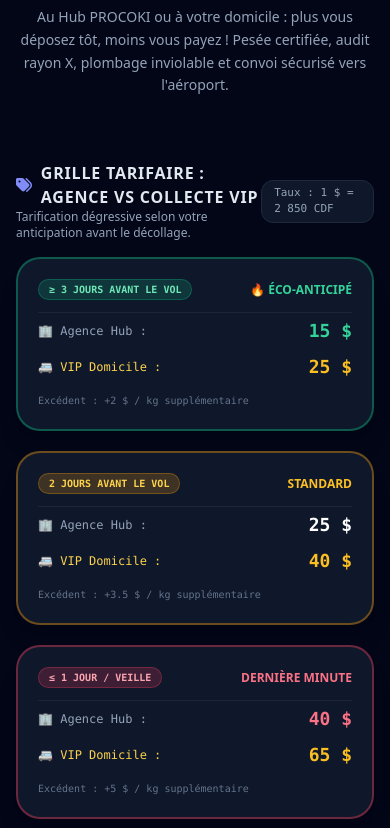
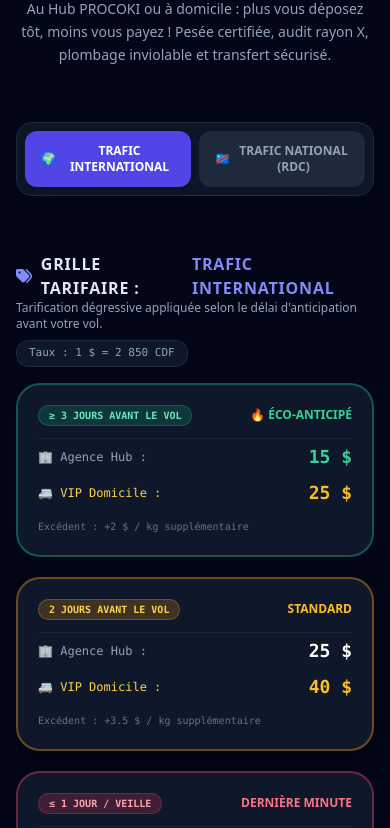
Before and after one commit to kame2052-web/Global-Tech-Solutions, a plain HTML site: page easyflytransit/index.html in a window 390 px wide. Shown: the part 397-1225 px from the top of the page. Drawn offline with nearby package versions, Linux system fonts and the light colour scheme; no server answers.

Commit message:
Update index.html

```diff
--- a/easyflytransit/index.html
+++ b/easyflytransit/index.html
@@ -45,9 +45,9 @@
         </div>
     </header>
 
-    <main class="flex-1 max-w-7xl mx-auto px-4 sm:px-6 py-12 space-y-16 w-full">
-        <!-- HERO -->
-        <div class="text-center max-w-3xl mx-auto space-y-6">
+    <main class="flex-1 max-w-7xl mx-auto px-4 sm:px-6 py-12 space-y-14 w-full">
+        <!-- TITRE HERO -->
+        <div class="text-center max-w-3xl mx-auto space-y-5">
             <span class="inline-flex items-center gap-2 px-3.5 py-1.5 rounded-full bg-indigo-500/10 border border-indigo-500/20 text-indigo-400 text-xs font-mono font-bold">
                 <i class="fa-solid fa-plane-departure"></i> Voyagez léger, votre check-in bagage est déjà fait
             </span>
@@ -56,20 +56,30 @@
                 <span class="text-transparent bg-clip-text bg-gradient-to-r from-indigo-400 via-sky-400 to-amber-300">embarquez sans stress à N'djili.</span>
             </h2>
             <p class="text-sm md:text-base text-slate-400 leading-relaxed">
-                Au Hub PROCOKI ou à votre domicile : plus vous déposez tôt, moins vous payez ! Pesée certifiée, audit rayon X, plombage inviolable et convoi sécurisé vers l'aéroport.
+                Au Hub PROCOKI ou à domicile : plus vous déposez tôt, moins vous payez ! Pesée certifiée, audit rayon X, plombage inviolable et transfert sécurisé.
             </p>
+        </div>
+
+        <!-- SÉLECTEUR DE TRAFIC : NATIONAL VS INTERNATIONAL -->
+        <div class="max-w-xl mx-auto bg-slate-900/90 border border-slate-800 p-2 rounded-2xl flex gap-2 shadow-2xl">
+            <button type="button" id="btn-toggle-int" onclick="basculerTrafic('INT')" class="flex-1 py-3 px-4 rounded-xl text-xs md:text-sm font-black uppercase transition-all flex items-center justify-center gap-2 bg-indigo-600 text-white shadow-md">
+                <span>🌍</span> <span>Trafic International</span>
+            </button>
+            <button type="button" id="btn-toggle-nat" onclick="basculerTrafic('NAT')" class="flex-1 py-3 px-4 rounded-xl text-xs md:text-sm font-black uppercase transition-all flex items-center justify-center gap-2 bg-slate-800 text-slate-400 hover:text-slate-200">
+                <span>🇨🇩</span> <span>Trafic National (RDC)</span>
+            </button>
         </div>
 
         <!-- GRILLE COMPARATIVE AGENCE & VIP PAR ANTICIPATION -->
         <div class="space-y-4">
-            <div class="flex items-center justify-between">
+            <div class="flex flex-col sm:flex-row sm:items-center justify-between gap-2">
                 <div>
                     <h3 class="text-base md:text-lg font-black uppercase tracking-wider text-slate-200 flex items-center gap-2">
-                        <i class="fa-solid fa-tags text-indigo-400"></i> Grille Tarifaire : Agence vs Collecte VIP
+                        <i class="fa-solid fa-tags text-indigo-400"></i> Grille Tarifaire : <span id="lbl-traffic-name" class="text-indigo-400">Trafic International</span>
                     </h3>
-                    <p class="text-xs text-slate-400">Tarification dégressive selon votre anticipation avant le décollage.</p>
+                    <p class="text-xs text-slate-400">Tarification dégressive appliquée selon le délai d'anticipation avant votre vol.</p>
                 </div>
-                <span class="text-[11px] font-mono text-slate-400 bg-slate-900 border border-slate-800 px-3 py-1 rounded-xl" id="lbl-taux-indicatif">
+                <span class="text-[11px] font-mono text-slate-400 bg-slate-900 border border-slate-800 px-3 py-1 rounded-xl self-start sm:self-auto" id="lbl-taux-indicatif">
                     Taux : 1 $ = 2 850 CDF
                 </span>
             </div>
@@ -249,12 +259,6 @@
                             <div>
                                 <label class="block text-xs font-mono text-slate-400 mb-2 uppercase">Compagnie Aérienne *</label>
                                 <select id="formCompagnie" required class="w-full bg-slate-900 border border-slate-800 rounded-xl p-3 text-xs text-slate-200 focus:border-indigo-500 focus:outline-none">
-                                    <option value="Air France">Air France</option>
-                                    <option value="Brussels Airlines">Brussels Airlines</option>
-                                    <option value="Ethiopian Airlines">Ethiopian Airlines</option>
-                                    <option value="Turkish Airlines">Turkish Airlines</option>
-                                    <option value="Kenya Airways">Kenya Airways</option>
-                                    <option value="Congo Airways">Congo Airways</option>
                                 </select>
                             </div>
                             <div>
@@ -340,7 +344,7 @@
                         <!-- SIMULATEUR FINANCIER DÉTAILLÉ -->
                         <div class="rounded-2xl p-5 border border-indigo-500/30 bg-slate-950 font-mono text-xs space-y-2.5" id="box-pricing-summary">
                             <div class="flex justify-between text-slate-300">
-                                <span>1. Forfait Prise en Charge (<span id="lblPalierNomSummary">Dépôt Éco J-3+</span>) :</span>
+                                <span>1. Forfait Prise en Charge (<span id="lblPalierNomSummary">Éco J-3+</span>) :</span>
                                 <strong id="lblFeePriseEnCharge">15.00 USD</strong>
                             </div>
                             <div class="flex justify-between text-slate-300">
@@ -407,6 +411,10 @@
                                     <strong id="recapNomPax" class="text-slate-200">-</strong>
                                 </div>
                                 <div class="flex justify-between text-slate-400">
+                                    <span>Trafic :</span>
+                                    <strong id="recapTrafic" class="text-indigo-400">International</strong>
+                                </div>
+                                <div class="flex justify-between text-slate-400">
                                     <span>Canal :</span>
                                     <strong id="recapCanal" class="text-amber-400">Agence Hub</strong>
                                 </div>
@@ -444,13 +452,24 @@
         const supabaseAnonKey = 'eyJhbGciOiJIUzI1NiIsInR5cCI6IkpXVCJ9.eyJpc3MiOiJzdXBhYmFzZSIsInJlZiI6InZicml3b3J5c2N5bW5tdHp6ZG55Iiwicm9sZSI6ImFub24iLCJpYXQiOjE3ODgzNzQwNTEsImV4cCI6MjEwMzk1MDA1MX0.VBZupVKj0srae0NT5BNZ0OeaIv9pAl2bl5L-Rd8ocJk';
         const supabaseClient = window.supabase.createClient(supabaseUrl, supabaseAnonKey);
 
+        const COMPAGNIES_LIST = {
+            INT: ["Air France", "Brussels Airlines", "Ethiopian Airlines", "Turkish Airlines", "Kenya Airways"],
+            NAT: ["Congo Airways", "Compagnie Africaine d'Aviation (CAA)", "Air Kasaï"]
+        };
+
+        let currentTrafficType = 'INT'; // 'INT' ou 'NAT'
+        let currentServiceMode = 'AGENCY';
+
+        // Grille locale avec INT et NAT distincts (écrasée par ef_tarifs_config)
         let TARIFS_CONFIG = [
-            { id: 'J3_PLUS', libelle: 'Dépôt éco-anticipé (≥ 3 jours)', jours_min: 3, forfait_base_usd: 15.00, forfait_vip_usd: 25.00, prix_kg_excedent_usd: 2.00, taux_echange_cdf: 2850, actif: true },
-            { id: 'J2',      libelle: 'Dépôt standard (2 jours)',      jours_min: 2, forfait_base_usd: 25.00, forfait_vip_usd: 40.00, prix_kg_excedent_usd: 3.50, taux_echange_cdf: 2850, actif: true },
-            { id: 'J1',      libelle: 'Dépôt dernière minute (≤ 1 jour)', jours_min: 0, forfait_base_usd: 40.00, forfait_vip_usd: 65.00, prix_kg_excedent_usd: 5.00, taux_echange_cdf: 2850, actif: true }
+            { id: 'INT_J3', type_vol: 'INT', libelle: 'International — Éco-Anticipé (≥ 3j)', jours_min: 3, forfait_base_usd: 15.00, forfait_vip_usd: 25.00, prix_kg_excedent_usd: 2.00, taux_echange_cdf: 2850, actif: true },
+            { id: 'INT_J2', type_vol: 'INT', libelle: 'International — Standard (2j)',       jours_min: 2, forfait_base_usd: 25.00, forfait_vip_usd: 40.00, prix_kg_excedent_usd: 3.50, taux_echange_cdf: 2850, actif: true },
+            { id: 'INT_J1', type_vol: 'INT', libelle: 'International — Dernière Minute (≤ 1j)', jours_min: 0, forfait_base_usd: 40.00, forfait_vip_usd: 65.00, prix_kg_excedent_usd: 5.00, taux_echange_cdf: 2850, actif: true },
+            { id: 'NAT_J3', type_vol: 'NAT', libelle: 'National — Éco-Anticipé (≥ 3j)',        jours_min: 3, forfait_base_usd: 8.00,  forfait_vip_usd: 15.00, prix_kg_excedent_usd: 1.00, taux_echange_cdf: 2850, actif: true },
+            { id: 'NAT_J2', type_vol: 'NAT', libelle: 'National — Standard (2j)',             jours_min: 2, forfait_base_usd: 12.00, forfait_vip_usd: 20.00, prix_kg_excedent_usd: 1.50, taux_echange_cdf: 2850, actif: true },
+            { id: 'NAT_J1', type_vol: 'NAT', libelle: 'National — Dernière Minute (≤ 1j)',       jours_min: 0, forfait_base_usd: 20.00, forfait_vip_usd: 30.00, prix_kg_excedent_usd: 2.50, taux_echange_cdf: 2850, actif: true }
         ];
 
-        let currentServiceMode = 'AGENCY';
         let currentDevis = {
             jours: 3,
             palier: null,
@@ -460,6 +479,41 @@
             totalUsd: 15,
             totalCdf: 42750
         };
+
+        function basculerTrafic(traffic) {
+            currentTrafficType = traffic;
+            const btnInt = document.getElementById('btn-toggle-int');
+            const btnNat = document.getElementById('btn-toggle-nat');
+
+            if (traffic === 'INT') {
+                btnInt.className = "flex-1 py-3 px-4 rounded-xl text-xs md:text-sm font-black uppercase transition-all flex items-center justify-center gap-2 bg-indigo-600 text-white shadow-md";
+                btnNat.className = "flex-1 py-3 px-4 rounded-xl text-xs md:text-sm font-black uppercase transition-all flex items-center justify-center gap-2 bg-slate-800 text-slate-400 hover:text-slate-200";
+                document.getElementById('lbl-traffic-name').textContent = "Trafic International";
+                document.getElementById('franchiseBillet').value = 23;
+                document.getElementById('poidsTotalEstime').value = 23;
+            } else {
+                btnNat.className = "flex-1 py-3 px-4 rounded-xl text-xs md:text-sm font-black uppercase transition-all flex items-center justify-center gap-2 bg-indigo-600 text-white shadow-md";
+                btnInt.className = "flex-1 py-3 px-4 rounded-xl text-xs md:text-sm font-black uppercase transition-all flex items-center justify-center gap-2 bg-slate-800 text-slate-400 hover:text-slate-200";
+                document.getElementById('lbl-traffic-name').textContent = "Trafic National (RDC)";
+                document.getElementById('franchiseBillet').value = 20;
+                document.getElementById('poidsTotalEstime').value = 20;
+            }
+
+            remplirSelectCompagnies();
+            mettreAJourAffichageVitrineTarifs();
+        }
+
+        function remplirSelectCompagnies() {
+            const select = document.getElementById('formCompagnie');
+            select.innerHTML = '';
+            const list = COMPAGNIES_LIST[currentTrafficType] || COMPAGNIES_LIST.INT;
+            list.forEach(cie => {
+                const opt = document.createElement('option');
+                opt.value = cie;
+                opt.textContent = cie;
+                select.appendChild(opt);
+            });
+        }
 
         async function chargerTarifsCloud() {
             try {
@@ -472,6 +526,7 @@
                 if (!error && data && data.length > 0) {
                     TARIFS_CONFIG = data.map(d => ({
                         id: d.id,
+                        type_vol: d.type_vol || (d.id.startsWith('NAT') ? 'NAT' : 'INT'),
                         libelle: d.libelle,
                         jours_min: parseInt(d.jours_min),
                         forfait_base_usd: parseFloat(d.forfait_base_usd),
@@ -487,11 +542,17 @@
             }
         }
 
+        function getPaliersActifsPourTrafic() {
+            const list = TARIFS_CONFIG.filter(t => t.type_vol === currentTrafficType);
+            return list.length > 0 ? list : TARIFS_CONFIG.filter(t => t.type_vol === 'INT');
+        }
+
         function mettreAJourAffichageVitrineTarifs() {
-            const j3 = TARIFS_CONFIG.find(t => t.id === 'J3_PLUS') || TARIFS_CONFIG[0];
-            const j2 = TARIFS_CONFIG.find(t => t.id === 'J2') || TARIFS_CONFIG[1];
-            const j1 = TARIFS_CONFIG.find(t => t.id === 'J1') || TARIFS_CONFIG[2];
-            const taux = (TARIFS_CONFIG[0] && TARIFS_CONFIG[0].taux_echange_cdf) || 2850;
+            const paliersTrafic = getPaliersActifsPourTrafic();
+            const j3 = paliersTrafic.find(t => t.jours_min >= 3) || paliersTrafic[0];
+            const j2 = paliersTrafic.find(t => t.jours_min === 2) || paliersTrafic[1];
+            const j1 = paliersTrafic.find(t => t.jours_min === 0) || paliersTrafic[2];
+            const taux = (paliersTrafic[0] && paliersTrafic[0].taux_echange_cdf) || 2850;
 
             document.getElementById('card-j3-agence').textContent = `${j3.forfait_base_usd} $`;
             document.getElementById('card-j3-vip').textContent = `${j3.forfait_vip_usd} $`;
@@ -524,7 +585,8 @@
         }
 
         function getPalierPourJours(jours) {
-            const tri = [...TARIFS_CONFIG].sort((a, b) => b.jours_min - a.jours_min);
+            const paliersTrafic = getPaliersActifsPourTrafic();
+            const tri = [...paliersTrafic].sort((a, b) => b.jours_min - a.jours_min);
             for (let p of tri) {
                 if (jours >= p.jours_min) return p;
             }
@@ -552,23 +614,23 @@
                 badgePalier.textContent = "En attente";
                 badgePalier.className = "px-3 py-1 rounded-full text-[10px] font-black uppercase bg-slate-800 text-slate-400 border border-slate-700";
             } else if (jours >= 3) {
-                lblTitre.textContent = `${canalLibelle} à J-${jours} : Barème Éco-Anticipé`;
+                lblTitre.textContent = `${canalLibelle} (${currentTrafficType === 'INT' ? 'International' : 'National'}) à J-${jours} : Éco-Anticipé`;
                 lblDesc.textContent = `Forfait : ${forfaitApplique} $ jusqu'à votre franchise totale (+${palier.prix_kg_excedent_usd} $/kg au-delà).`;
                 badgePalier.textContent = "Éco-Anticipé (J-3+)";
                 badgePalier.className = "px-3 py-1 rounded-full text-[10px] font-black uppercase bg-emerald-500/20 text-emerald-400 border border-emerald-500/30";
             } else if (jours === 2) {
-                lblTitre.textContent = `${canalLibelle} à J-2 : Barème Standard`;
+                lblTitre.textContent = `${canalLibelle} (${currentTrafficType === 'INT' ? 'International' : 'National'}) à J-2 : Standard`;
                 lblDesc.textContent = `Forfait : ${forfaitApplique} $ jusqu'à votre franchise totale (+${palier.prix_kg_excedent_usd} $/kg au-delà).`;
                 badgePalier.textContent = "Standard (J-2)";
                 badgePalier.className = "px-3 py-1 rounded-full text-[10px] font-black uppercase bg-amber-500/20 text-amber-300 border border-amber-500/30";
             } else {
-                lblTitre.textContent = `${canalLibelle} à J-${jours <= 0 ? 0 : 1} : Barème Dernière Minute`;
+                lblTitre.textContent = `${canalLibelle} (${currentTrafficType === 'INT' ? 'International' : 'National'}) à J-${jours <= 0 ? 0 : 1} : Dernière Minute`;
                 lblDesc.textContent = `Forfait : ${forfaitApplique} $ jusqu'à votre franchise totale (+${palier.prix_kg_excedent_usd} $/kg au-delà).`;
                 badgePalier.textContent = "Urgence (J-1/J-0)";
                 badgePalier.className = "px-3 py-1 rounded-full text-[10px] font-black uppercase bg-rose-500/20 text-rose-300 border border-rose-500/30";
             }
 
-            const franchiseTotale = parseFloat(document.getElementById('franchiseBillet').value) || 23;
+            const franchiseTotale = parseFloat(document.getElementById('franchiseBillet').value) || (currentTrafficType === 'INT' ? 23 : 20);
             const poidsTotal = parseFloat(document.getElementById('poidsTotalEstime').value) || 0;
             const excedentKg = Math.max(0, poidsTotal - franchiseTotale);
             currentDevis.excedentKg = excedentKg;
@@ -638,7 +700,7 @@
             const heureVol = document.getElementById('flightHour').value;
             const compagnie = document.getElementById('formCompagnie').value;
             const nbValises = parseInt(document.getElementById('nbValises').value) || 1;
-            const allowedWeight = parseFloat(document.getElementById('franchiseBillet').value) || 23;
+            const allowedWeight = parseFloat(document.getElementById('franchiseBillet').value) || (currentTrafficType === 'INT' ? 23 : 20);
             const newId = "PAX-" + Date.now().toString().slice(-6);
 
             const palier = currentDevis.palier || getPalierPourJours(currentDevis.jours);
@@ -649,12 +711,13 @@
                     nom: nom,
                     postnom: "",
                     prenom: prenom,
+                    type_vol: currentTrafficType,
                     channel: currentServiceMode,
                     pnr: pnr,
                     compagnie: compagnie,
                     date_vol: dateVol,
                     heure_vol: heureVol,
-                    destination: "Kinshasa (FIH) -> International",
+                    destination: currentTrafficType === 'INT' ? "International" : "National RDC",
                     allowed_weight: allowedWeight,
                     palier_applique_id: palier.id,
                     jours_anticipation: currentDevis.jours,
@@ -690,6 +753,7 @@
             document.getElementById('badgeStatut').textContent = "Pré-enregistré";
             document.getElementById('pnrClient').textContent = 'REF : ' + pnr;
             document.getElementById('recapNomPax').textContent = nom + ' ' + prenom;
+            document.getElementById('recapTrafic').textContent = currentTrafficType === 'INT' ? 'International' : 'National RDC';
             document.getElementById('recapCanal').textContent = currentServiceMode === 'VIP_HOME' ? 'Collecte VIP Domicile' : 'Dépôt Agence Hub';
             document.getElementById('recapPalier').textContent = palier.libelle;
             document.getElementById('recapPoidsKg').textContent = `${document.getElementById('poidsTotalEstime').value} kg`;
@@ -698,7 +762,7 @@
             btn.innerHTML = `<i class="fa-solid fa-barcode"></i> Pré-enregistrer mon Dossier & Générer mon QR Pass`;
             btn.disabled = false;
 
-            alert(`✅ Félicitations ${prenom} !\nVotre pré-enregistrement pour (${currentServiceMode === 'VIP_HOME' ? 'Collecte VIP Domicile' : 'Dépôt Agence Hub'}) au barème "${palier.libelle}" est validé.\nTotal estimé : ${currentDevis.totalUsd.toFixed(2)} $`);
+            alert(`✅ Dossier validé !\nTrafic : ${currentTrafficType === 'INT' ? 'International' : 'National'}\nCanal : ${currentServiceMode === 'VIP_HOME' ? 'Collecte VIP Domicile' : 'Dépôt Agence Hub'}\nTotal estimé : ${currentDevis.totalUsd.toFixed(2)} $`);
         }
 
         async function consulterStatutCloud() {
@@ -771,6 +835,7 @@
             document.getElementById('flightDate').value = d.toISOString().split('T')[0];
             document.getElementById('flightHour').value = "18:00";
 
+            remplirSelectCompagnies();
             chargerTarifsCloud();
         });
     </script>
```
